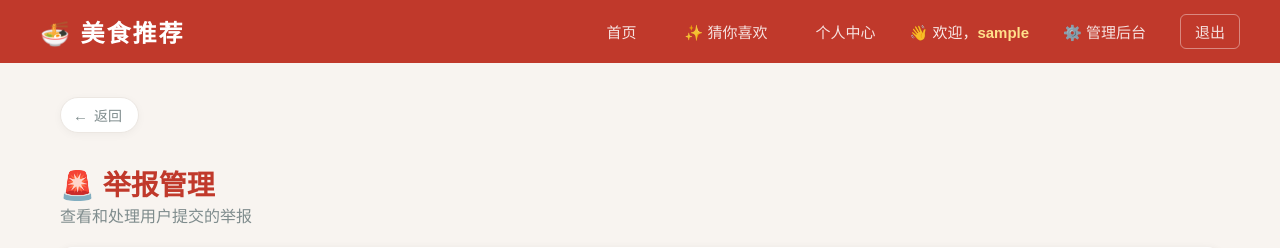
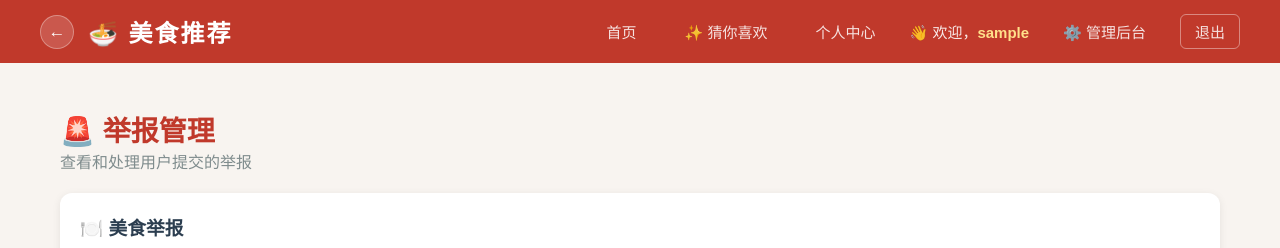
Before and after one commit to Gin-nsx/gd_food_recommend, a Flask app: page /admin/reports in a window 1280 px wide. Shown: the top 248 px of the page. Run offline with Flask 3, Linux system fonts and the light colour scheme; the visitor is signed in with stand-in values (Sample User, id 1); data that the repository does not hold is empty.

Commit message:
返回按钮移入导航条：logo 左侧圆形箭头，首页不显示
- base.html 新增 .nav-left 容器，返回按钮改为导航条内 34px 圆形半透明按钮，与 logo 垂直居中
- 移除内容区 .page-back / .back-btn 胶囊按钮样式与 DOM
- 首页（endpoint=index）仍不渲染返回按钮；窄屏下与 logo 同行不换行

```diff
--- a/templates/base.html
+++ b/templates/base.html
@@ -19,6 +19,11 @@
             flex-wrap: wrap;
             gap: 10px;
         }
+        .navbar .nav-left {
+            display: flex;
+            align-items: center;
+            gap: 14px;
+        }
         .navbar .logo {
             color: white;
             font-size: 24px;
@@ -27,6 +32,29 @@
             letter-spacing: 2px;
         }
         .navbar .logo:hover { color: #fde8e8; }
+
+        /* 返回按钮：导航条内、logo 左侧，仅内页显示 */
+        .navbar .nav-back {
+            width: 34px;
+            height: 34px;
+            flex: 0 0 auto;
+            display: inline-flex;
+            align-items: center;
+            justify-content: center;
+            border-radius: 50%;
+            background: rgba(255,255,255,0.16);
+            border: 1px solid rgba(255,255,255,0.32);
+            color: #fff;
+            font-size: 17px;
+            line-height: 1;
+            text-decoration: none;
+            transition: all 0.25s ease;
+        }
+        .navbar .nav-back:hover {
+            background: rgba(255,255,255,0.32);
+            border-color: #fff;
+            transform: translateX(-3px);
+        }
         .navbar .nav-links {
             display: flex;
             align-items: center;
@@ -67,34 +95,6 @@
             padding: 30px 20px;
         }
 
-        /* ===== 返回按钮（内容区左上角，除首页外全站统一） ===== */
-        .page-back {
-            max-width: 1200px;
-            margin: 0 auto;
-            padding: 18px 20px 0;
-        }
-        .back-btn {
-            display: inline-flex;
-            align-items: center;
-            gap: 6px;
-            font-size: 14px;
-            color: #7f8c8d;
-            background: #fff;
-            border: 1px solid #ece7e2;
-            padding: 7px 16px 7px 12px;
-            border-radius: 20px;
-            text-decoration: none;
-            box-shadow: 0 2px 8px rgba(0,0,0,0.04);
-            transition: all 0.25s ease;
-        }
-        .back-btn:hover {
-            color: #c0392b;
-            border-color: #f0c4bd;
-            background: #fdf7f5;
-            transform: translateX(-3px);
-        }
-        .back-btn .arrow { font-size: 15px; line-height: 1; }
-
         /* ===== Flash 消息 ===== */
         .flash-container {
             max-width: 1200px;
@@ -132,7 +132,12 @@
 
     <!-- ====== 导航栏 ====== -->
     <nav class="navbar">
-        <a href="{{ url_for('index') }}" class="logo">🍜 美食推荐</a>
+        <div class="nav-left">
+            {% if request.endpoint and request.endpoint != 'index' %}
+            <a href="{{ url_for('index') }}" class="nav-back" id="globalBack" title="返回上一页" aria-label="返回">←</a>
+            {% endif %}
+            <a href="{{ url_for('index') }}" class="logo">🍜 美食推荐</a>
+        </div>
         <div class="nav-links">
             <a href="{{ url_for('index') }}">首页</a>
             {% if session.get('user_id') %}
@@ -176,15 +181,6 @@
         {% endwith %}
     </div>
 
-    <!-- ====== 返回按钮：除首页外，每个页面左上角都有 ====== -->
-    {% if request.endpoint and request.endpoint != 'index' %}
-    <div class="page-back">
-        <a href="{{ url_for('index') }}" class="back-btn" id="globalBack">
-            <span class="arrow">←</span> 返回
-        </a>
-    </div>
-    {% endif %}
-
     <!-- ====== 页面内容（子模板填充） ====== -->
     <div class="container">
         {% block content %}{% endblock %}
```
